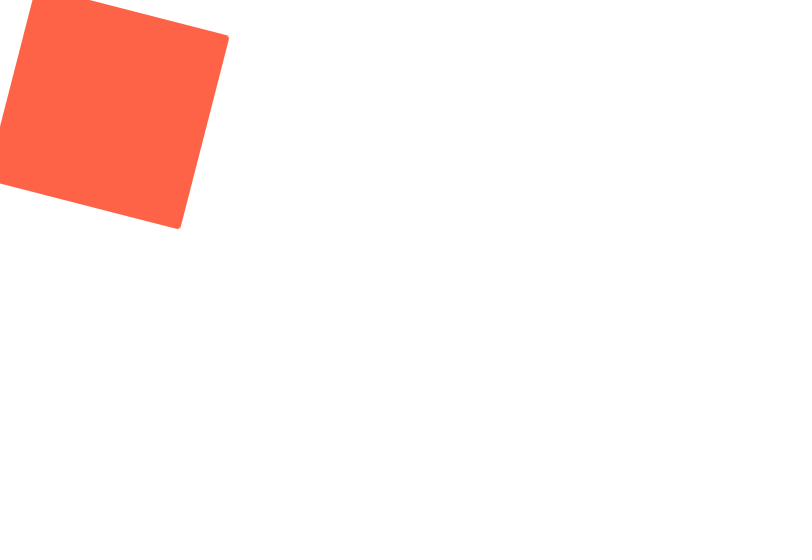
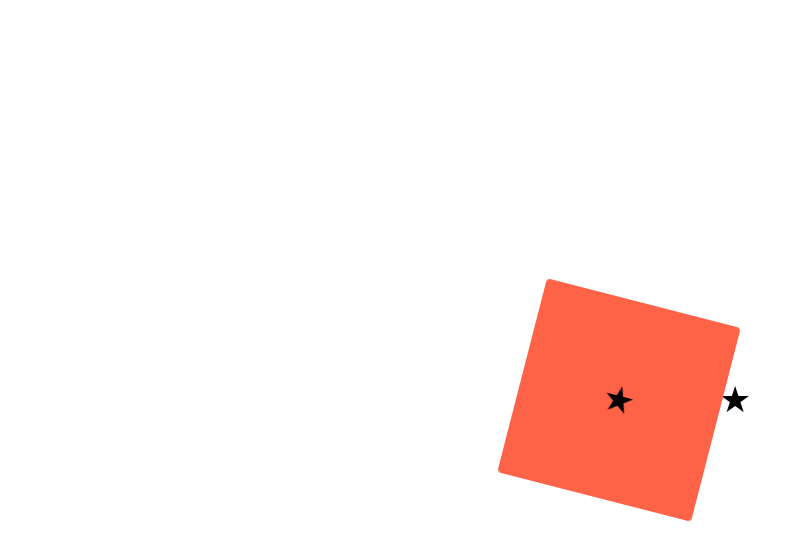
Before and after one commit to dong53358/react-masterclass, a React (Create React App) app: page / in a window 1280 px wide. Shown: the top 560 px of the page, without its empty margins (0-812 px from the left). Built offline with nearby package versions, Linux system fonts and the light colour scheme.

Commit message:
Pseudo Selectors

```diff
--- a/src/App.js
+++ b/src/App.js
@@ -2,6 +2,10 @@ import styled, { keyframes } from "styled-components";
 
 const Wrapper = styled.div`
   display: flex;
+  justify-content: center;
+  align-items: center;
+  height: 98vh;
+  width: 98vw;
 `;
 
 const rotateAnimation = keyframes`
@@ -19,17 +23,35 @@ const rotateAnimation = keyframes`
 }
 `;
 
+const Emoji = styled.span`
+  font-size: 36px;
+`;
+
 const Box = styled.div`
+  display: flex;
+  justify-content: center;
+  align-items: center;
   height: 200px;
   width: 200px;
   background-color: tomato;
   animation: ${rotateAnimation} 1s linear infinite;
+  ${Emoji} {
+    &:hover {
+      font-size: 98px;
+    }
+    &:active {
+      opacity: 0;
+    }
+  }
 `;
 
 function App() {
   return (
     <Wrapper>
-      <Box />
+      <Box>
+        <Emoji as="p">★</Emoji>
+      </Box>
+      <Emoji as="p">★</Emoji>
     </Wrapper>
   );
 }
```
